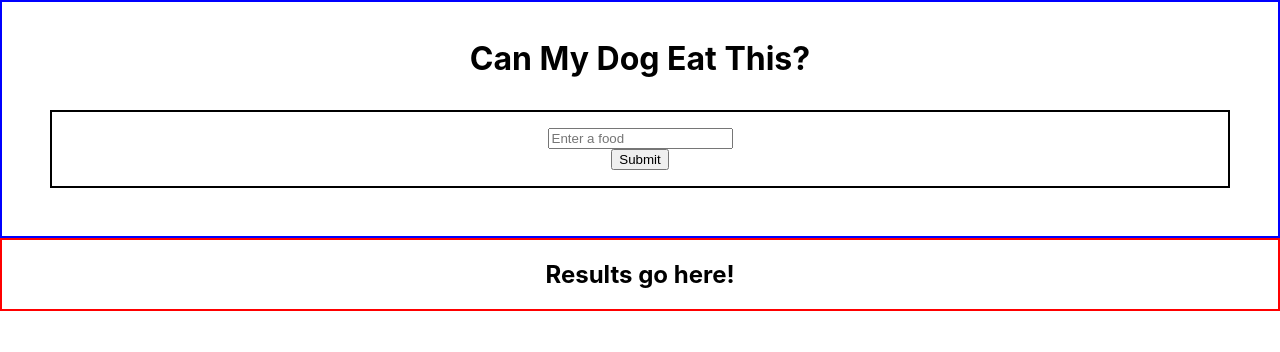
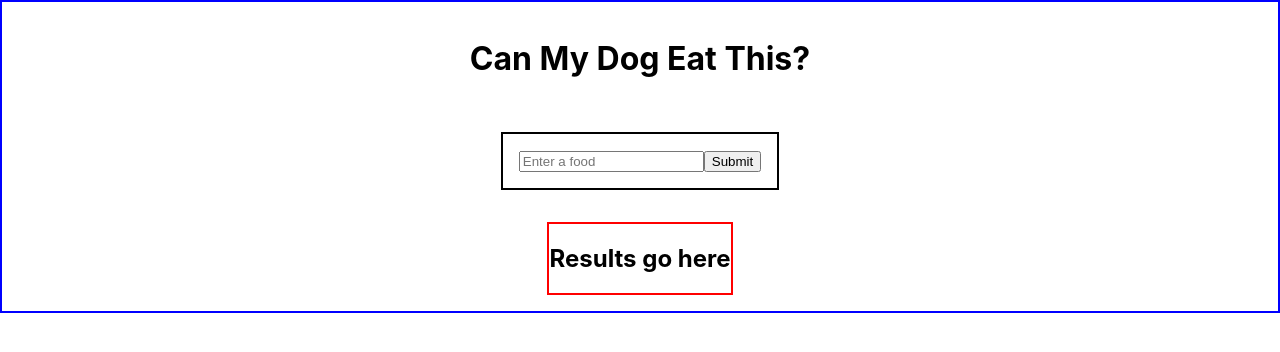
Before and after one commit to lenniecottrell/CanMyDogEatThis, a React (Create React App) app: page / in a window 1280 px wide. Shown: the top 352 px of the page. Built offline with nearby package versions, Linux system fonts and the light colour scheme.

Commit message:
reorder components and update form

```diff
--- a/src/App.js
+++ b/src/App.js
@@ -1,33 +1,30 @@
-import './App.css';
-import InputBox from './components/InputBox'
-import styled from 'styled-components'
-import ResultBox from './components/ResultBox'
+import "./App.css";
+import InputBox from "./components/InputBox";
+import styled from "styled-components";
+import ResultBox from "./components/ResultBox";
+import { useState } from "react";
 
 function App() {
+  const [answerText, setAnswerText] = useState("Results go here");
   return (
-    <div>
-          <TitleWrapper>
-      <h1 className="title">
-  Can My Dog Eat This?
-</h1>
-<InputBox />
+    <TitleWrapper>
+      <h1 className="title">Can My Dog Eat This?</h1>
+      <InputBox setAnswerText={setAnswerText} />
+      <ResultBox answerText={answerText} setAnserText={setAnswerText} />
     </TitleWrapper>
-    <ResultBox />
-    </div>
-
-
   );
 }
 
-
 const TitleWrapper = styled.div`
-display: block;
-text-align: center;
-border: 2px solid blue;
-padding: 1rem;
-`
-
-
-
+  display: flex;
+  flex-direction: column;
+  text-align: center;
+  border: 2px solid blue;
+  padding: 1rem;
+  width: auto;
+  height: auto;
+  justify-content: center;
+  align-items: center;
+`;
 
 export default App;
--- a/src/components/GlobalStyle.js
+++ b/src/components/GlobalStyle.js
@@ -1,11 +1,9 @@
-import {createGlobalStyle} from 'styled-components'
-
+import { createGlobalStyle } from "styled-components";
 
 const GlobalStyle = createGlobalStyle`
 margin: 0;
 padding: 0;
 box-sizing: border-box;
-
-`
+`;
 
 export default GlobalStyle;
--- a/src/components/InputBox.js
+++ b/src/components/InputBox.js
@@ -1,34 +1,45 @@
-import React from 'react'
-import styled from 'styled-components'
-import {useState} from 'react'
+import React from "react";
+import styled from "styled-components";
+import { useState, useEffect } from "react";
 
-
-const InputBox = () => {
+const InputBox = ({ setAnswerText }) => {
   const acceptableItems = ["blueberries", "lettuce", "carrots"];
   const offLimits = ["grapes", "chocolate", "onion"];
+  let [results, setResults] = useState("");
 
+  const handleSubmit = (event) => {
+    setAnswerText(event.target.value);
+  };
 
-  const handleSubmit = (input) => {
-    if (acceptableItems.indexOf(input) > -1) {
-      console.log("okay!")
-    } else if (offLimits.indexOf(input) > -1) {
-      console.log("no go!")
-    } else {
-      console.log("option 3")
-    }
-    }
+  const handleInputChange = (event) => {
+    let newValue = event.target.value;
+    setResults(newValue);
+  };
 
+  // useEffect(() => {
+  //   console.log("effect is run");
+  // }, [results]);
 
   return (
     <InputContainer>
-      <input placeholder="Enter a food">
-      </input>
-      <button type="submit" onClick={() => handleSubmit()}>Submit</button>
+      <form className="search-form">
+        <input
+          type="text"
+          className="search-bar"
+          placeholder="Enter a food"
+          value={results}
+          onChange={handleInputChange}
+        ></input>
+        <button className="search-button" onClick={() => handleSubmit()}>
+          Submit
+        </button>
+      </form>
+      <div>{results}</div>
     </InputContainer>
-  )
-}
+  );
+};
 
-export default InputBox
+export default InputBox;
 
 const InputContainer = styled.div`
   border: 2px solid black;
@@ -38,4 +49,4 @@ margin: 2rem;
   padding: 1rem;
   justify-content: center;
   align-items: center;
-`
+`;
--- a/src/components/ResultBox.js
+++ b/src/components/ResultBox.js
@@ -1,21 +1,20 @@
-import React from 'react'
-import styled from 'styled-components'
+import React from "react";
+import styled from "styled-components";
 
-
-const ResultBox = () => {
+const ResultBox = ({ answerText }) => {
   return (
     <ResultsWrapper>
-      <h2>Results go here!</h2>
+      <h2>{answerText}</h2>
     </ResultsWrapper>
-  )
-}
+  );
+};
 
 const ResultsWrapper = styled.div`
-border: 2px solid red;
-display: flex;
-flex-direction: column;
-justify-content: center;
-align-items: center
-`
+  border: 2px solid red;
+  display: flex;
+  flex-direction: column;
+  justify-content: center;
+  align-items: center;
+`;
 
-export default ResultBox
+export default ResultBox;
```
Lines whose indentation alone changed are shown as unchanged.
